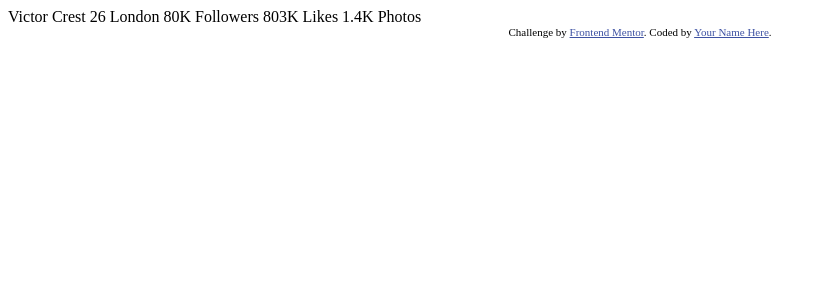
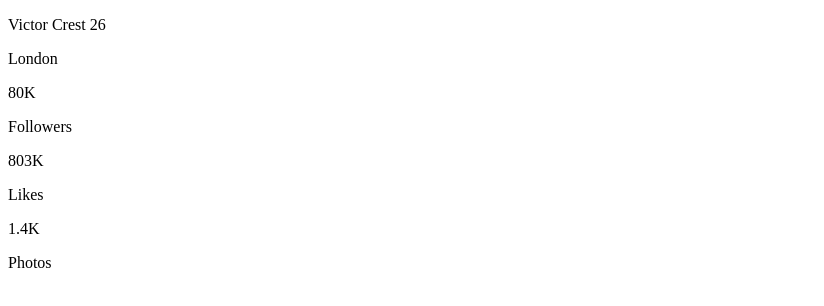
Before and after one commit to Moses2308/profile-card, a plain HTML site: page index.html in a window 1280 px wide. Shown: the whole page, without its empty margins (0-824 px from the left). Drawn offline with Linux system fonts and the light colour scheme.

Commit message:
set Foundational HTML

```diff
--- a/index.html
+++ b/index.html
@@ -1,35 +1,43 @@
 <!DOCTYPE html>
 <html lang="en">
   <head>
-  <meta charset="UTF-8">
-  <meta name="viewport" content="width=device-width, initial-scale=1.0"> <!-- displays site properly based on user's device -->
+    <meta charset="UTF-8" />
+    <meta name="viewport" content="width=device-width, initial-scale=1.0" />
+    <!-- displays site properly based on user's device -->
 
-  <link rel="icon" type="image/png" sizes="32x32" href="./images/favicon-32x32.png">
+    <link
+      rel="icon"
+      type="image/png"
+      sizes="32x32"
+      href="./images/favicon-32x32.png"
+    />
 
     <title>Frontend Mentor | Profile card component</title>
-
-  <!-- Feel free to remove these styles or customise in your own stylesheet 👍 -->
-  <style>
-    .attribution { font-size: 11px; text-align: center; }
-    .attribution a { color: hsl(228, 45%, 44%); }
-  </style>
   </head>
   <body>
-  Victor Crest
-  26
-  London
-
-  80K
-  Followers
-
-  803K
-  Likes
-
-  1.4K
-  Photos
-  <div class="attribution">
-    Challenge by <a href="https://www.frontendmentor.io?ref=challenge" target="_blank">Frontend Mentor</a>.
-    Coded by <a href="#">Your Name Here</a>.
+    <header></header>
+    <main>
+      <article class="profile-card">
+        <section class="profile__info">
+          <p>Victor Crest <span class="info__age">26</span></p>
+          <p class="info__city">London</p>
+        </section>
+        <section class="profile__stats">
+          <div class="stats__category">
+            <p>80K</p>
+            <p>Followers</p>
           </div>
+          <div class="stats__category">
+            <p>803K</p>
+            <p>Likes</p>
+          </div>
+          <div class="stats__category">
+            <p>1.4K</p>
+            <p>Photos</p>
+          </div>
+        </section>
+      </article>
+    </main>
+    <footer></footer>
   </body>
 </html>
```
Lines whose indentation alone changed are shown as unchanged.
